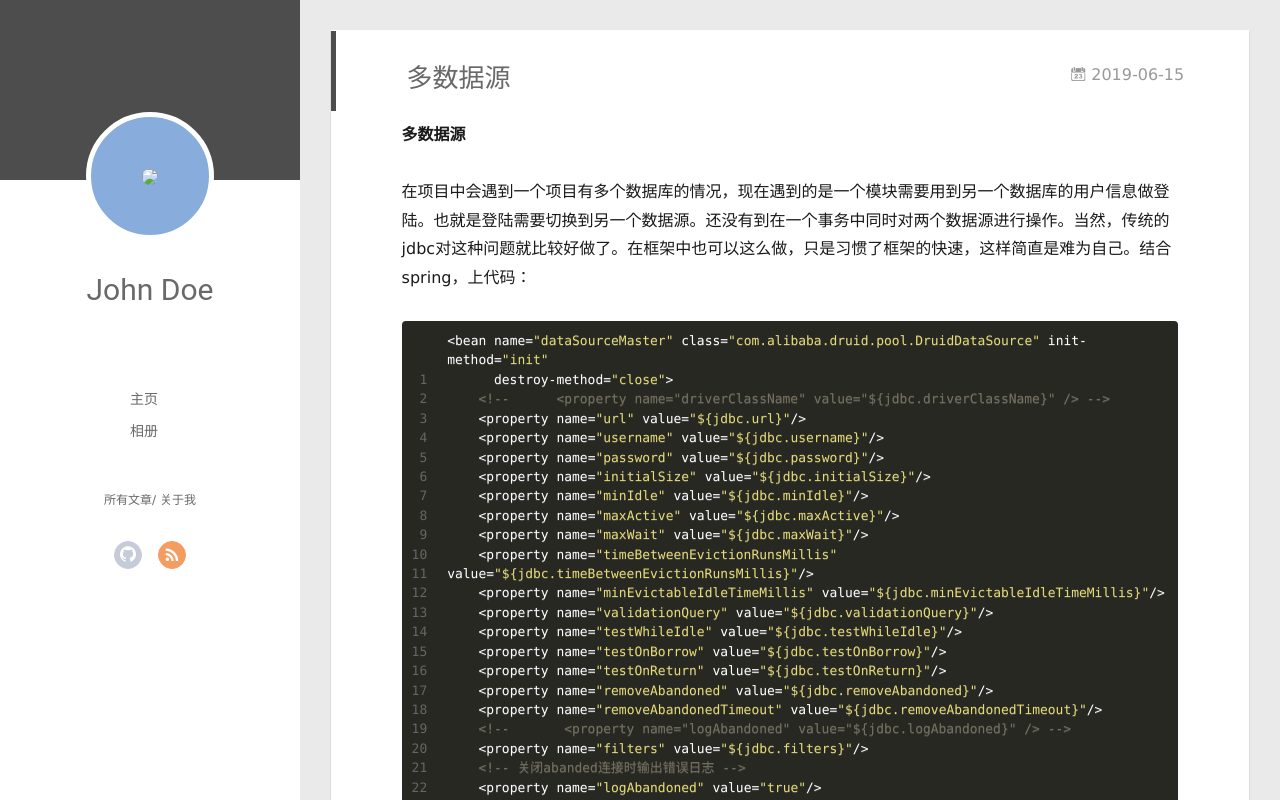
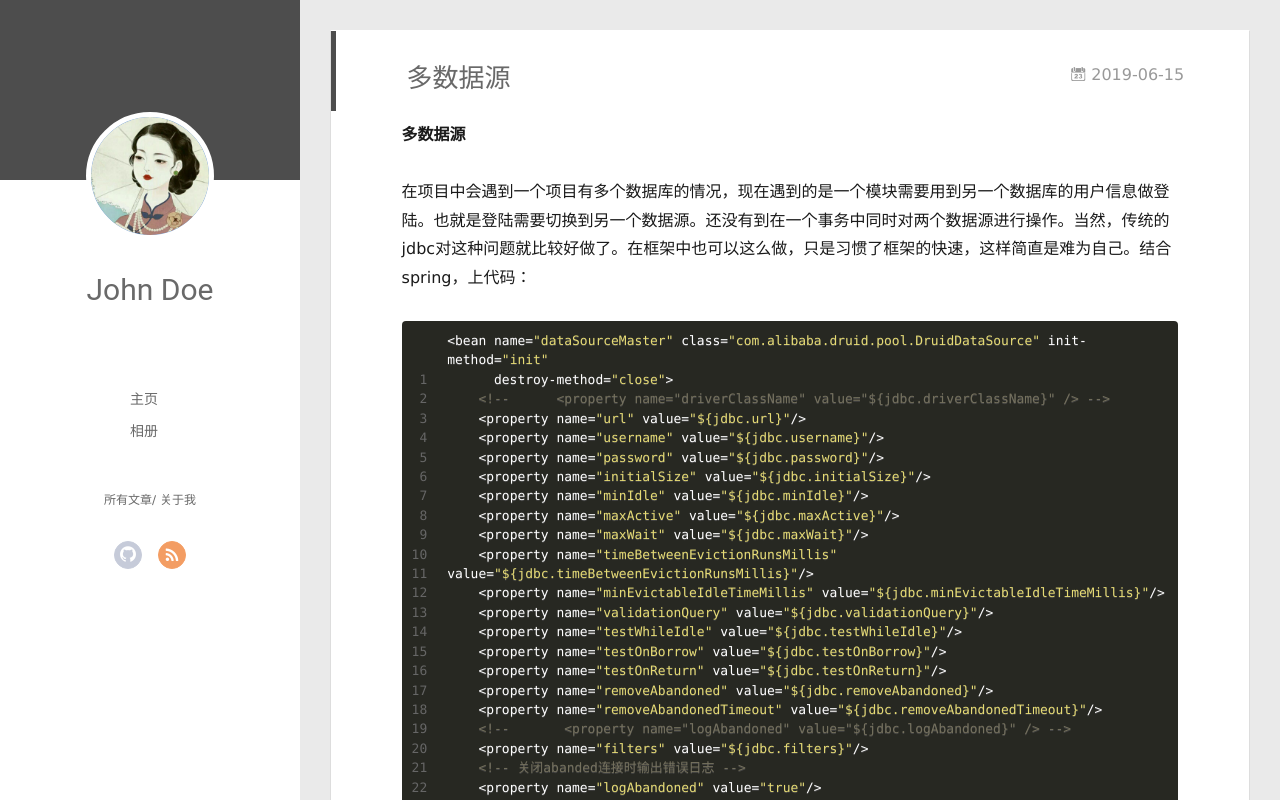
Before and after one commit to xiaoli2859/xiaoli2859.blog, a plain HTML site: page 2019/06/15/多数据源/index.html in a window 1280 px wide. Drawn offline with Linux system fonts and the light colour scheme; a script that the page names is missing.

Commit message:
Site updated: 2019-06-16 00:26:30

```diff
--- a/2019/06/15/多数据源/index.html
+++ b/2019/06/15/多数据源/index.html
@@ -24,7 +24,7 @@
     <link rel="alternative" href="/atom.xml" title="Hexo" type="application/atom+xml">
 
 
-    <link rel="icon" href="/ini_img/icon.icon">
+    <link rel="icon" href="/img/ini_img/icon.icon">
 
   <link rel="stylesheet" type="text/css" href="/./main.0cf68a.css">
   <style type="text/css">
@@ -58,7 +58,7 @@ var _hmt = _hmt || [];
 <div class="intrude-less">
 	<header id="header" class="inner">
 		<a href class="profilepic">
-			<img src="/ini_img/head.jpg" class="js-avatar">
+			<img src="/img/ini_img/head.jpg" class="js-avatar">
 		</a>
 		<hgroup>
 		  <h1 class="header-author"><a href>John Doe</a></h1>
@@ -110,7 +110,7 @@ var _hmt = _hmt || [];
 	<div class="intrude-less">
 		<header id="header" class="inner">
 			<div class="profilepic">
-				<img src="/ini_img/head.jpg" class="js-avatar">
+				<img src="/img/ini_img/head.jpg" class="js-avatar">
 			</div>
 			<hgroup>
 			  <h1 class="header-author js-header-author">John Doe</h1>
```
Also changed, not shown: archives/2019/06/index.html (+3 -3 lines), archives/2019/index.html (+3 -3 lines), archives/index.html (+3 -3 lines), index.html (+3 -3 lines), tags/多数据源/index.html (+3 -3 lines), img/ini_img/head.jpg (added), 1 other file.
